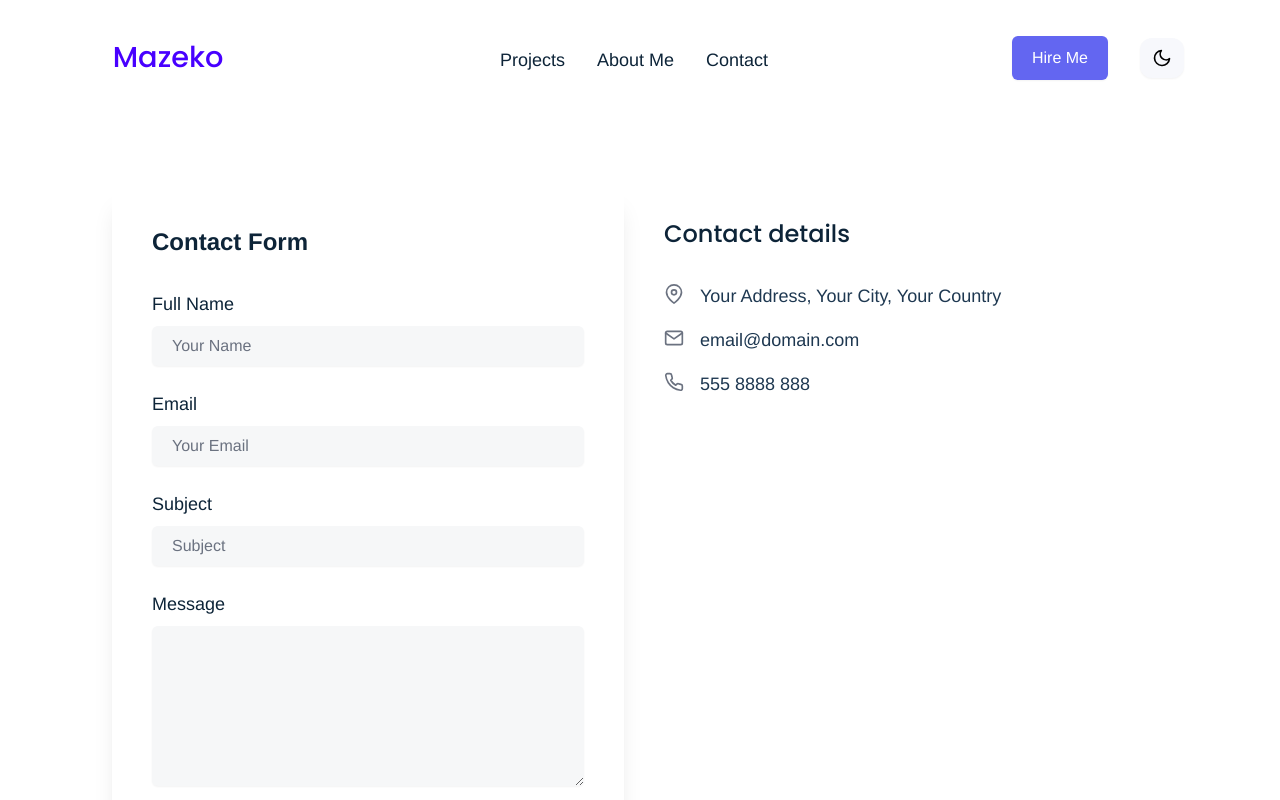
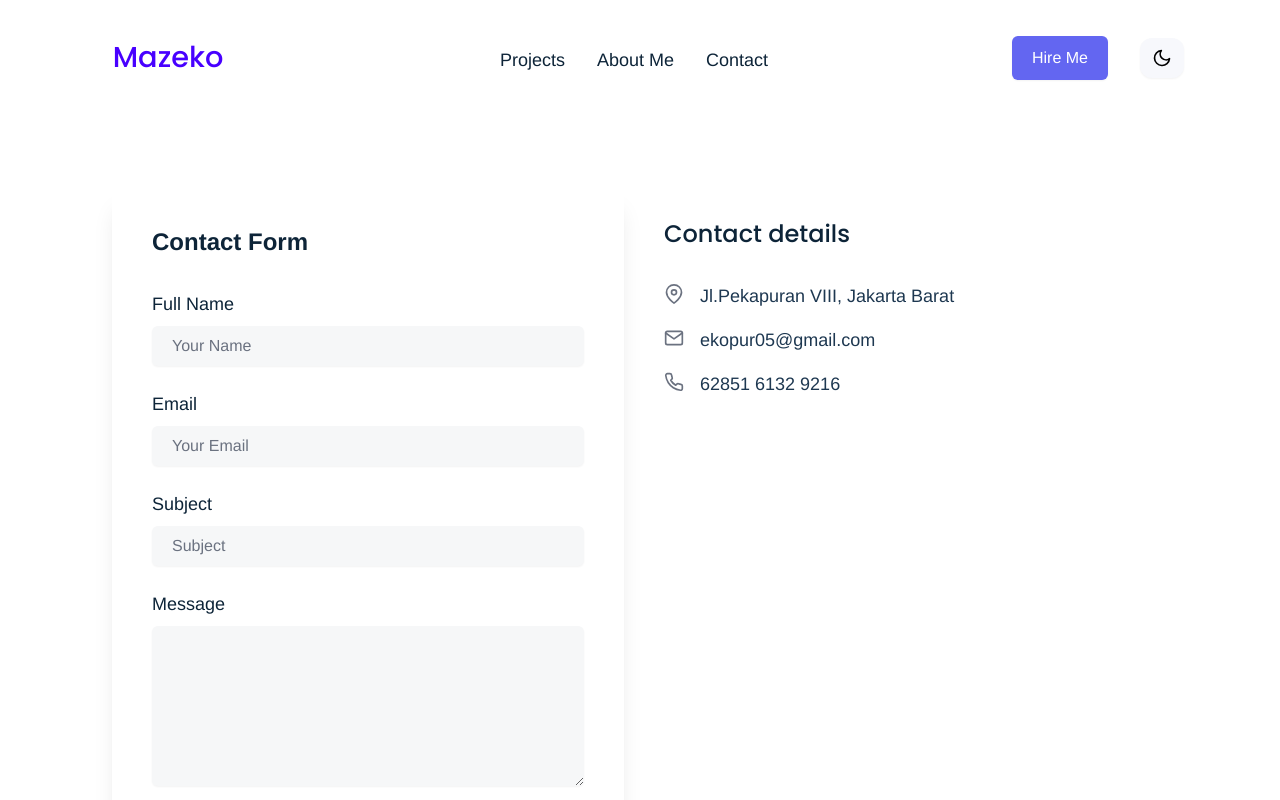
Before and after one commit to EnkuDavi/enkudavi.github.io, a Vue app: page /contact in a window 1280 px wide. Shown: the top 800 px of the page. Built offline with nearby package versions, Linux system fonts and the light colour scheme; what vue-backtotop would draw is missing.

Commit message:
edit alamat

```diff
--- a/src/views/Contact.vue
+++ b/src/views/Contact.vue
@@ -23,17 +23,17 @@ export default {
 			contacts: [
 				{
 					id: 1,
-					name: 'Your Address, Your City, Your Country',
+					name: 'Jl.Pekapuran VIII, Jakarta Barat',
 					icon: 'map-pin',
 				},
 				{
 					id: 2,
-					name: 'email@domain.com',
+					name: 'ekopur05@gmail.com',
 					icon: 'mail',
 				},
 				{
 					id: 3,
-					name: '555 8888 888',
+					name: '62851 6132 9216',
 					icon: 'phone',
 				},
 			],
```
